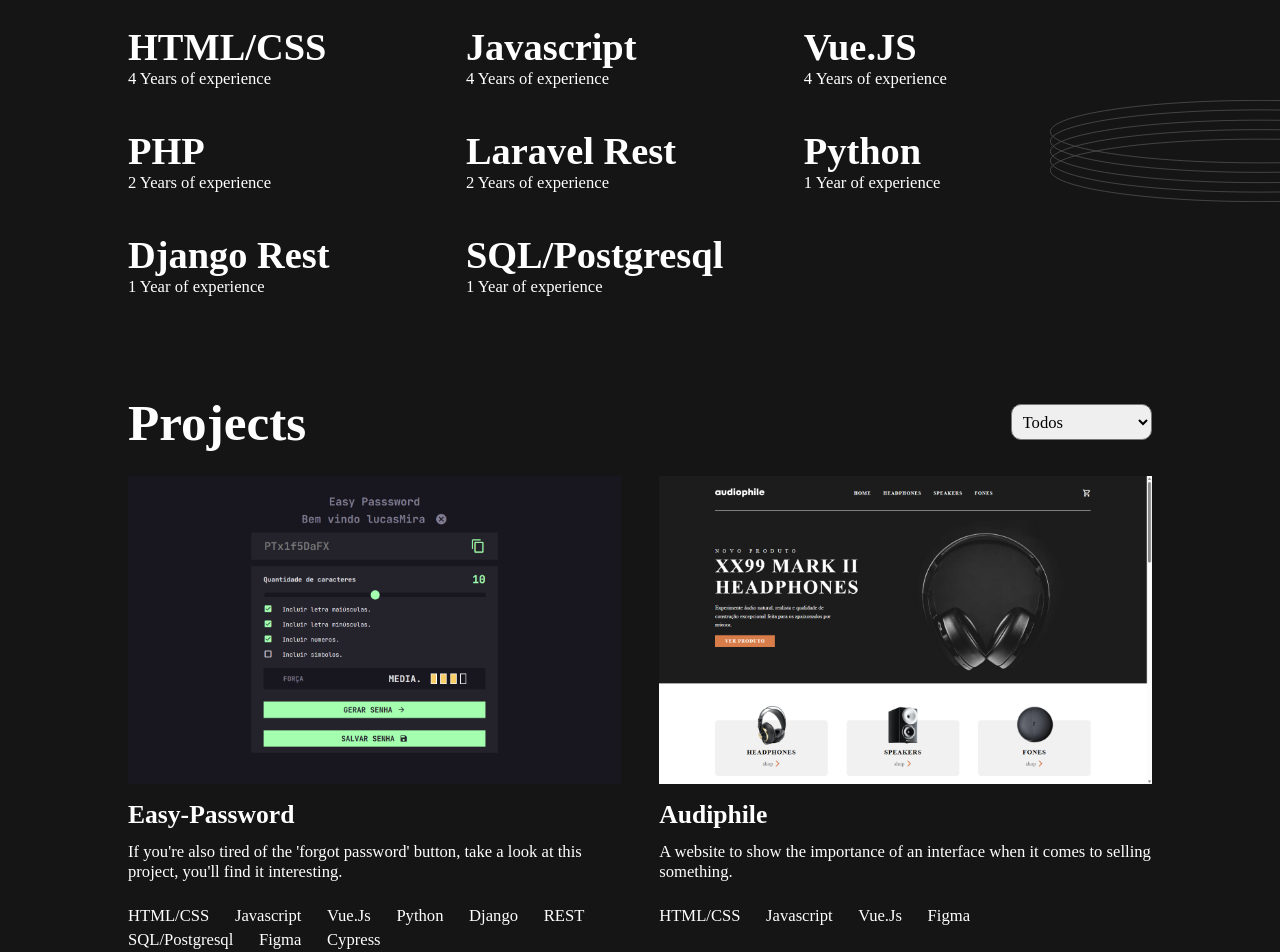
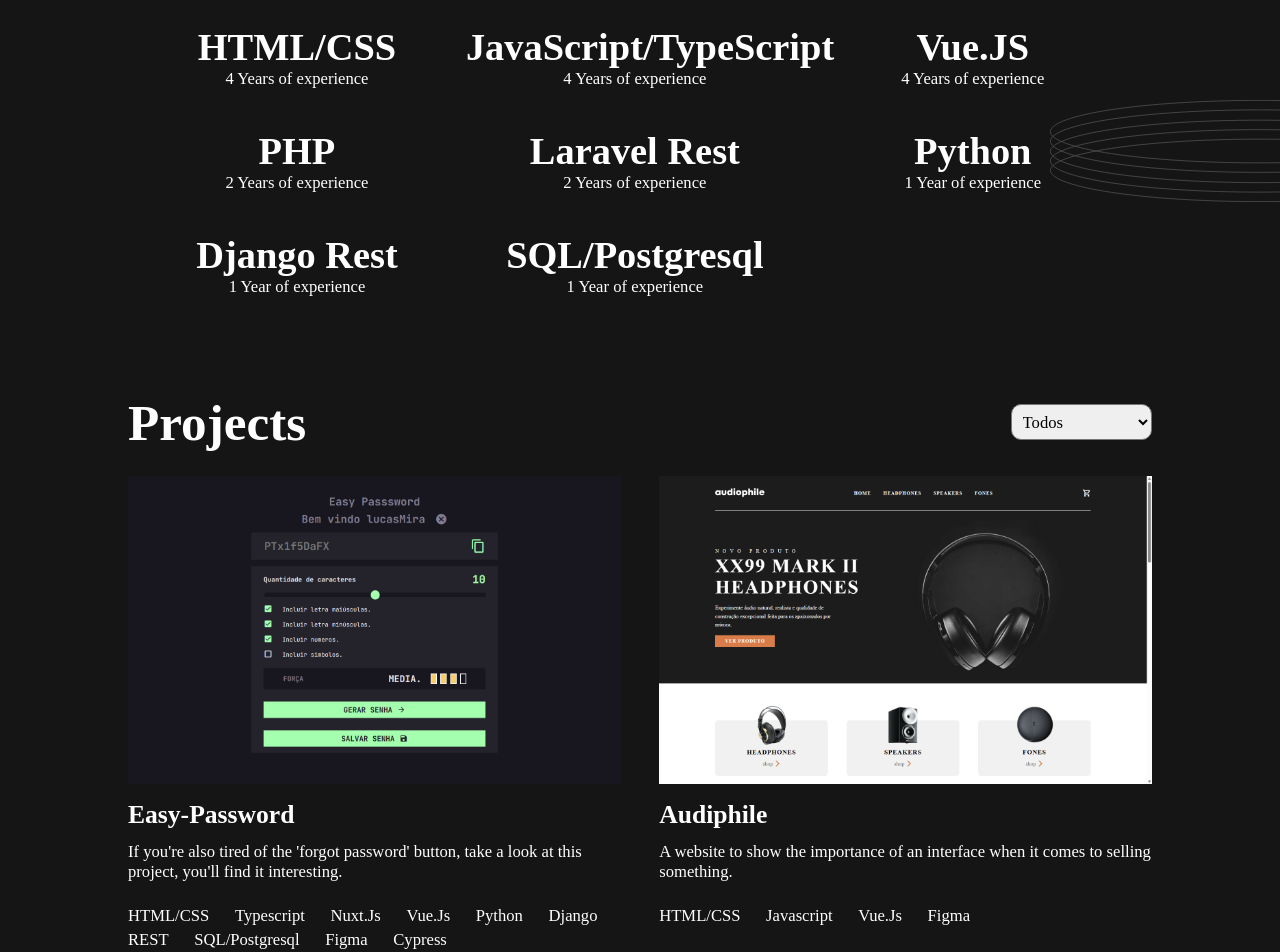
Before and after one commit to miratkd/podeMeChamarDeMira, a Vue app: page / in a window 1280 px wide. Shown: the part 780-1732 px from the top of the page. Built offline with nearby package versions, Linux system fonts and the light colour scheme.

Commit message:
add typescrit

```diff
--- a/src/components/Projects.vue
+++ b/src/components/Projects.vue
@@ -28,7 +28,9 @@ export default {
             skills:[
                 "HTML/CSS",
                 "Javascript",
+                'Typescript',
                 "Vue.Js",
+                'Nuxt.Js',
                 "Python",
                 "Django",
                 "PHP",
@@ -45,9 +47,9 @@ export default {
                     img: require('@/assets/EasyPassword.png'),
                     descBR: 'Se você também está cansado do botão "esqueci a senha", de uma olhada nesse projeto, você vai achar interessante.',
                     descUS: "If you're also tired of the 'forgot password' button, take a look at this project, you'll find it interesting.",
-                    skills: ['HTML/CSS', 'Javascript', 'Vue.Js', 'Python', 'Django', 'REST', 'SQL/Postgresql', 'Figma', 'Cypress'],
-                    projectLink: 'https://easypassword-lm.netlify.app/',
-                    codeLinkFront: 'https://github.com/miratkd/EasyPasswordFront',
+                    skills: ['HTML/CSS', 'Typescript', 'Nuxt.Js', 'Vue.Js', 'Python', 'Django', 'REST', 'SQL/Postgresql', 'Figma', 'Cypress'],
+                    projectLink: 'https://easy-password-v2.netlify.app/',
+                    codeLinkFront: 'https://github.com/miratkd/easy-password-v2',
                     codeLinkBack: 'https://github.com/miratkd/EasyPasswordBackend',
                     docLinkBack: 'https://documenter.getpostman.com/view/13841210/2sA3kVn2ib'
                 },
@@ -87,9 +89,9 @@ export default {
                     img: require('@/assets/connect-four.png'),
                     descBR: 'Lembra de passar horas jogando connect four quando era criança? Não? Nem eu...',
                     descUS: 'Remember spending hours playing "connect four" when you were a kid? No? Me neither...',
-                    skills: ['HTML/CSS', 'Javascript', 'Vue.Js', 'Figma', 'Cypress'],
-                    projectLink: 'https://connect-four-lm.netlify.app/',
-                    codeLinkFront: 'https://github.com/miratkd/Connect-Four',
+                    skills: ['HTML/CSS', 'Typescript', 'Nuxt.Js', 'Vue.Js', 'Figma', 'Cypress'],
+                    projectLink: 'https://connect-four-v2.netlify.app/',
+                    codeLinkFront: 'https://github.com/miratkd/connect-four-v2',
                     codeLinkBack: null
                 },
                 {
@@ -101,16 +103,6 @@ export default {
                     projectLink: 'https://club-da-cotacao.netlify.app/',
                     codeLinkFront: null,
                     codeLinkBack: null
-                },
-                {
-                    name: 'Black-Jack-Rest',
-                    img: require('@/assets/BlackJackRest.png'),
-                    descBR: 'Que tal uma partidinha de Black-Jack? (famoso "21")',
-                    descUS: 'How about a little game of Black-Jack?',
-                    skills: ['HTML/CSS', 'Javascript', 'Vue.Js', 'Python', 'Django', 'REST', 'SQL/Postgresql'],
-                    projectLink: 'https://black-jack-rest.netlify.app/',
-                    codeLinkFront: 'https://github.com/miratkd/black-jack-rest-front-end',
-                    codeLinkBack: 'https://github.com/miratkd/BlackJackRest'
                 },
                 {
                     name: 'My-link',
@@ -139,6 +131,16 @@ export default {
                     projectLink: 'https://showplanets.netlify.app/',
                     codeLinkFront: 'https://github.com/miratkd/Planets',
                     codeLinkBack: null
+                },
+                {
+                    name: 'Black-Jack-Rest',
+                    img: require('@/assets/BlackJackRest.png'),
+                    descBR: 'Que tal uma partidinha de Black-Jack? (famoso "21")',
+                    descUS: 'How about a little game of Black-Jack?',
+                    skills: ['HTML/CSS', 'Javascript', 'Vue.Js', 'Python', 'Django', 'REST', 'SQL/Postgresql'],
+                    projectLink: 'https://black-jack-rest.netlify.app/',
+                    codeLinkFront: 'https://github.com/miratkd/black-jack-rest-front-end',
+                    codeLinkBack: 'https://github.com/miratkd/BlackJackRest'
                 }
             ]
         }
--- a/src/components/Skills.vue
+++ b/src/components/Skills.vue
@@ -6,7 +6,7 @@
                 <p>4 {{ languagePortuguese ? 'anos de experiência' : 'Years of experience' }}</p>
             </div>
             <div class="skill-cell">
-                <h3>Javascript</h3>
+                <h3>JavaScript/TypeScript</h3>
                 <p>4 {{ languagePortuguese ? 'anos de experiência' : 'Years of experience' }}</p></div>
             <div class="skill-cell">
                 <h3>Vue.JS</h3>
@@ -53,6 +53,7 @@ export default {
 }
 .skill-cell{
     width: 33%;
+    text-align: center;
 }
 .skills-container{
     border-top: 1px solid white;
```
